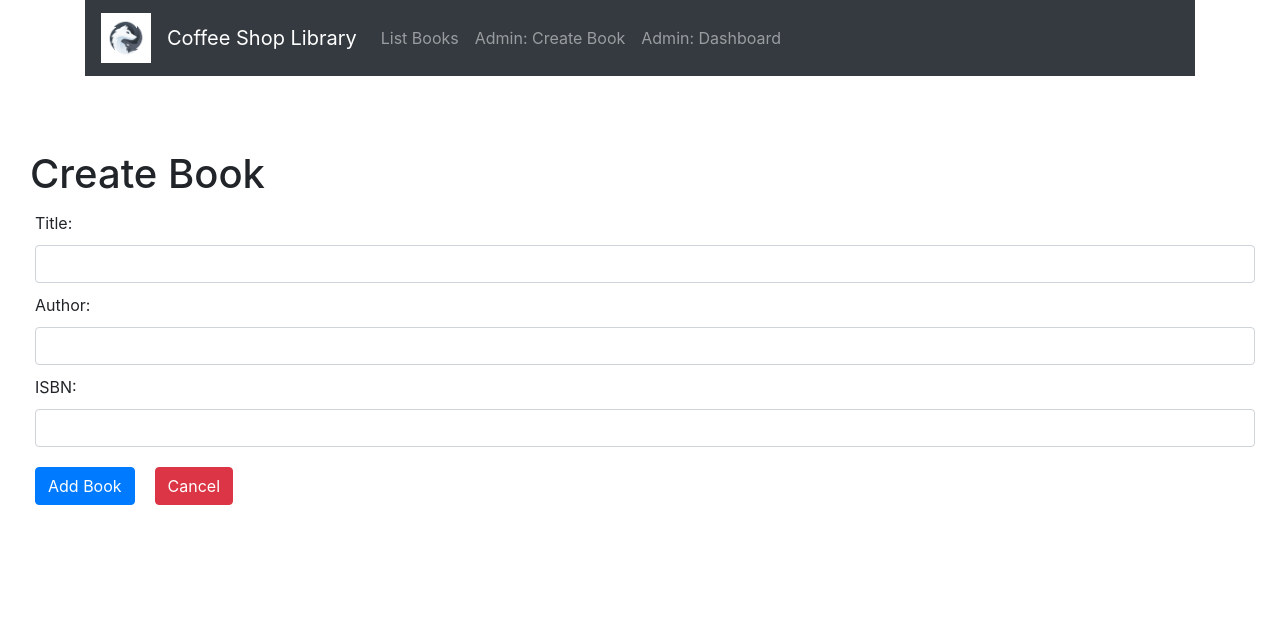
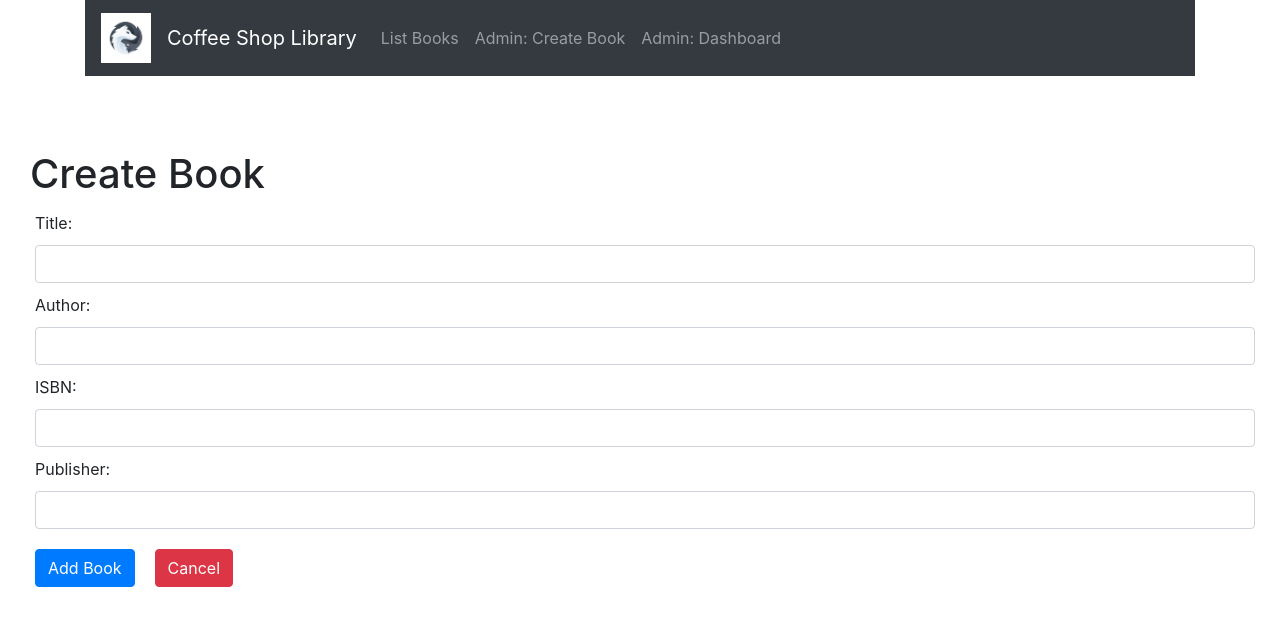
Before and after one commit to Hack-Diversity/CSCL_TeamWolf_MiniProject, a React (Create React App) app in the folder client/: page /admin/book/create in a window 1280 px wide. Shown: the top 626 px of the page. Built offline with nearby package versions, Linux system fonts and the light colour scheme.

Commit message:
Updated Create Book to include Publisher

```diff
--- a/client/src/pages/CreateBook.jsx
+++ b/client/src/pages/CreateBook.jsx
@@ -68,6 +68,11 @@ class CreateBook extends Component {
         this.setState({ isbn })
     }
 
+    handleChangeInputPublisher = async event => {
+        const publisher = event.target.value
+        this.setState({ publisher })
+    }
+
     handleAddBook = async () => {
         const { title, author, isbn } = this.state
         const payload = { title, author, isbn}
@@ -83,7 +88,7 @@ class CreateBook extends Component {
     }
 
     render() {
-        const { title, author, isbn } = this.state
+        const { title, author, isbn, publisher } = this.state
         return (
             <Wrapper>
                 <Title>Create Book</Title>
@@ -109,6 +114,13 @@ class CreateBook extends Component {
                     onChange={this.handleChangeInputISBN}
                 />
 
+                <Label>Publisher: </Label>
+                <InputText
+                    type="text"
+                    value={publisher}
+                    onChange={this.handleChangeInputPublisher}
+                />
+
                 <Button onClick={this.handleAddBook}>Add Book</Button>
                 <CancelButton href={'/catalog/books'}>Cancel</CancelButton>
             </Wrapper>
```
